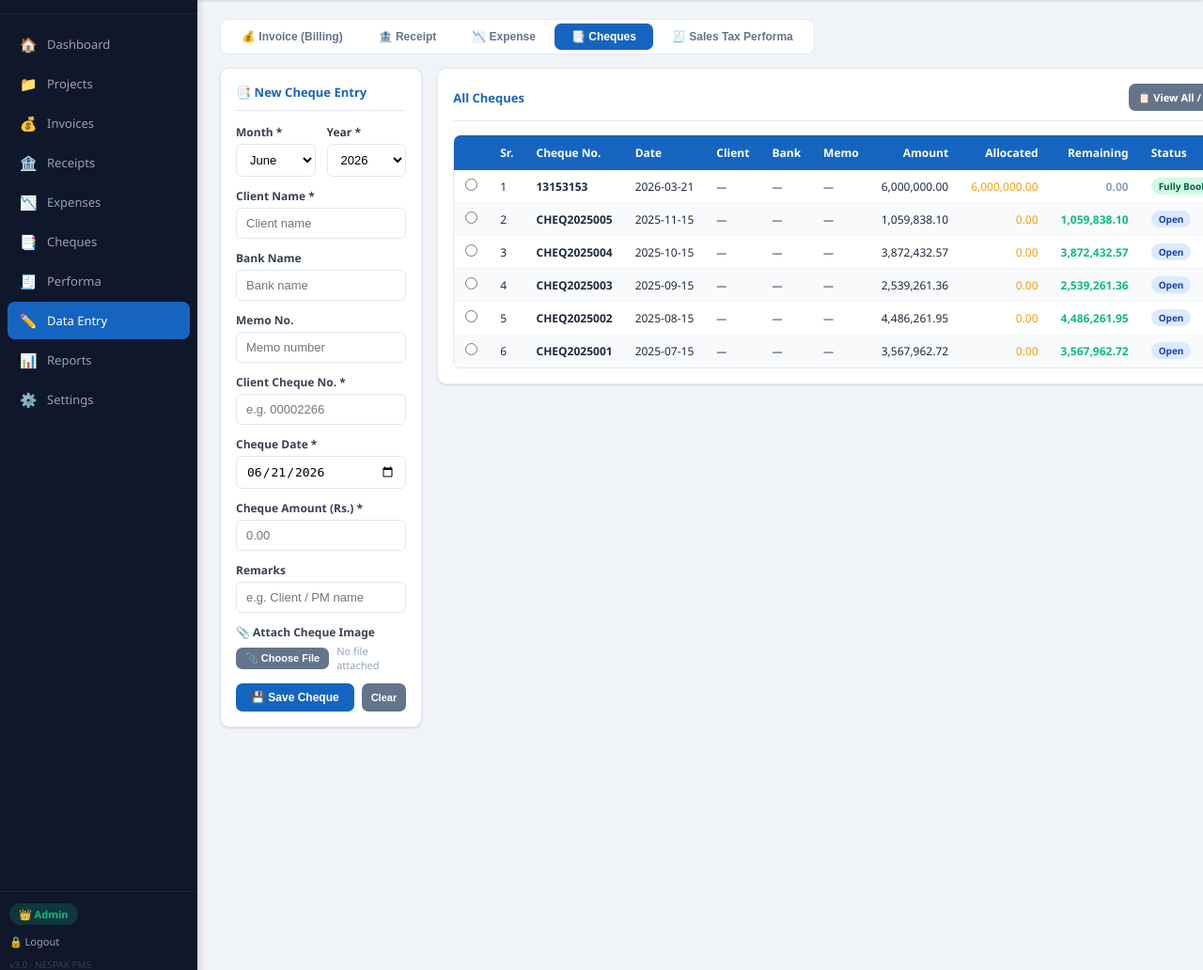
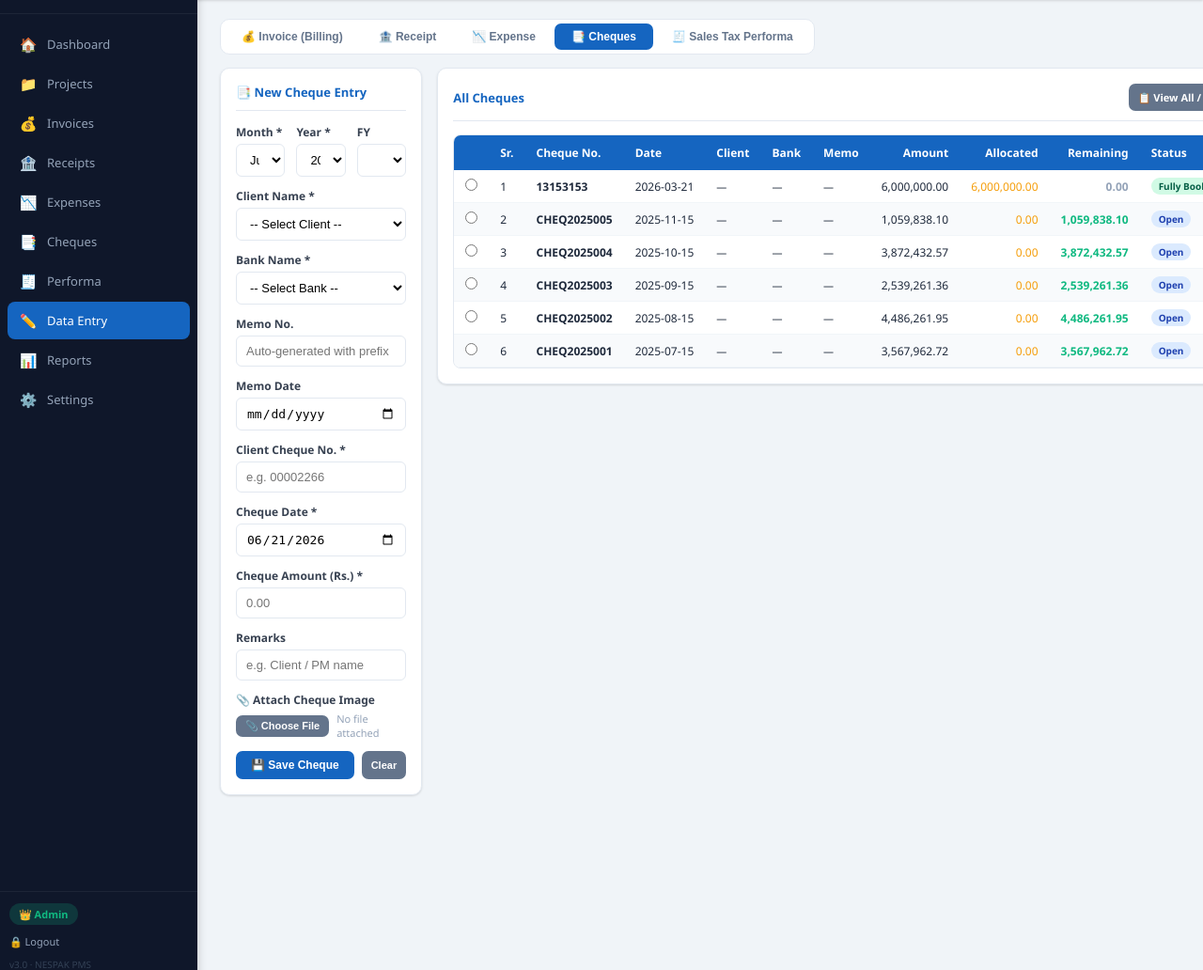
Before and after one commit to anaveedshahbaz-debug/qwencoder-project, a Flask app: page /entry in a window 1280 px wide, after a click on "📑 Cheques". Shown: the part 56-1088 px from the top of the page at 94% size. Run offline with Flask 3, Linux system fonts and the light colour scheme; a user stored in the database is signed in; data comes from the database, SQL or seed files in the repository; data that the repository does not hold is empty.

Commit message:
### Cheque Entry Form Updates and Backend Integration
**Key features implemented:**
- *app.py*: Added BANKS_MASTER table and API endpoints (`/api/banks/master`) for managing bank names in settings, integrated bank data into cheque creation/update logic, added `fy`, `memo_date`, and `memo_no` fields to the `cheques` table and API handlers.
- *app.py*: Modified `compute_period_list` function to correctly join `cheques` with `projects` and `performas` tables when listing cheques, ensuring accurate filtering and display of related project/client information.
- *templates/entry.html*: Updated the Cheques data entry tab (`tabCheques`) to include dropdowns for Month, Year, FY, Client, and Bank, and input fields for Memo No., Memo Date, Cheque No., Date, Amount, and Remarks; implemented logic to populate Memo No. based on organizational prefix and division code.
- *templates/entry.html*: Added JavaScript functions (`loadChequeDropdown`, `onChequeSelected`) to dynamically load and manage cheque data within the Performa section, including displaying cheque amount, allocated amount, and remaining balance.

The updates provide a comprehensive solution for entering and managing cheque details, integrating organizational settings for automatic memo number generation, and enhancing the user interface for data entry. The backend changes ensure data consistency and provide necessary APIs for the frontend functionality.

```diff
--- a/app.py
+++ b/app.py
@@ -155,6 +155,14 @@ def init_db():
             updated_at TEXT DEFAULT (date('now'))
         );
 
+        CREATE TABLE IF NOT EXISTS banks_master (
+            id INTEGER PRIMARY KEY AUTOINCREMENT,
+            bank_name TEXT NOT NULL UNIQUE,
+            is_active INTEGER DEFAULT 1,
+            created_at TEXT DEFAULT (date('now')),
+            updated_at TEXT DEFAULT (date('now'))
+        );
+
         CREATE TABLE IF NOT EXISTS cheques (
             id INTEGER PRIMARY KEY AUTOINCREMENT,
             cheque_no TEXT NOT NULL,
@@ -227,7 +235,7 @@ def init_db():
             except: pass
         for col, defn in [
             ("client_name","TEXT"), ("bank_name","TEXT"), ("memo_no","TEXT"),
-            ("attachment_path","TEXT"),
+            ("attachment_path","TEXT"), ("memo_date","TEXT"), ("fy","TEXT"),
         ]:
             try: c.execute(f"ALTER TABLE cheques ADD COLUMN {col} {defn}")
             except: pass
@@ -1412,11 +1420,11 @@ def api_cheques_create():
     if session.get("role") != "admin":
         return jsonify({"error":"Admin only"}), 403
     d = request.get_json()
-    cid = execute("""INSERT INTO cheques (cheque_no,cheque_date,amount,client_name,bank_name,memo_no,remarks,txn_month,txn_year,attachment_path)
-        VALUES (?,?,?,?,?,?,?,?,?,?)""",
+    cid = execute("""INSERT INTO cheques (cheque_no,cheque_date,amount,client_name,bank_name,memo_no,memo_date,remarks,txn_month,txn_year,fy,attachment_path)
+        VALUES (?,?,?,?,?,?,?,?,?,?,?,?)""",
         (d.get("cheque_no"), d.get("cheque_date"), float(d.get("amount") or 0),
-         d.get("client_name"), d.get("bank_name"), d.get("memo_no"),
-         d.get("remarks"), int(d.get("month")), int(d.get("year")),
+         d.get("client_name"), d.get("bank_name"), d.get("memo_no"), d.get("memo_date"),
+         d.get("remarks"), int(d.get("month")), int(d.get("year")), d.get("fy"),
          d.get("attachment_path")))
     return jsonify({"ok": True, "id": cid})
 
@@ -1428,7 +1436,7 @@ def api_cheques_update(cid):
     d = request.get_json()
     fields = []
     params = []
-    for k in ["cheque_no", "cheque_date", "amount", "client_name", "bank_name", "memo_no", "remarks", "attachment_path"]:
+    for k in ["cheque_no", "cheque_date", "amount", "client_name", "bank_name", "memo_no", "memo_date", "remarks", "fy", "attachment_path"]:
         if k in d:
             fields.append(f"{k}=?")
             params.append(d[k] if k != "amount" else float(d[k] or 0))
--- a/templates/entry.html
+++ b/templates/entry.html
@@ -260,21 +260,26 @@
 <div class="card">
   <div class="card-header"><span class="card-title">📑 New Cheque Entry</span></div>
 
-  <div class="form-row form-row-2">
+  <div class="form-row form-row-3">
     <div class="form-group"><label class="form-label">Month *</label><select id="c_month" class="form-control"></select></div>
     <div class="form-group"><label class="form-label">Year *</label><select id="c_year" class="form-control"></select></div>
+    <div class="form-group"><label class="form-label">FY</label><select id="c_fy" class="form-control"></select></div>
   </div>
   <div class="form-group">
     <label class="form-label">Client Name *</label>
-    <input type="text" id="c_client" class="form-control" placeholder="Client name">
+    <select id="c_client" class="form-control"><option value="">-- Select Client --</option></select>
   </div>
   <div class="form-group">
-    <label class="form-label">Bank Name</label>
-    <input type="text" id="c_bank" class="form-control" placeholder="Bank name">
+    <label class="form-label">Bank Name *</label>
+    <select id="c_bank" class="form-control"><option value="">-- Select Bank --</option></select>
   </div>
   <div class="form-group">
     <label class="form-label">Memo No.</label>
-    <input type="text" id="c_memo" class="form-control" placeholder="Memo number">
+    <input type="text" id="c_memo" class="form-control" placeholder="Auto-generated with prefix" readonly>
+  </div>
+  <div class="form-group">
+    <label class="form-label">Memo Date</label>
+    <input type="date" id="c_memo_date" class="form-control">
   </div>
   <div class="form-group">
     <label class="form-label">Client Cheque No. *</label>
```
Also changed, not shown: 1 other file.
